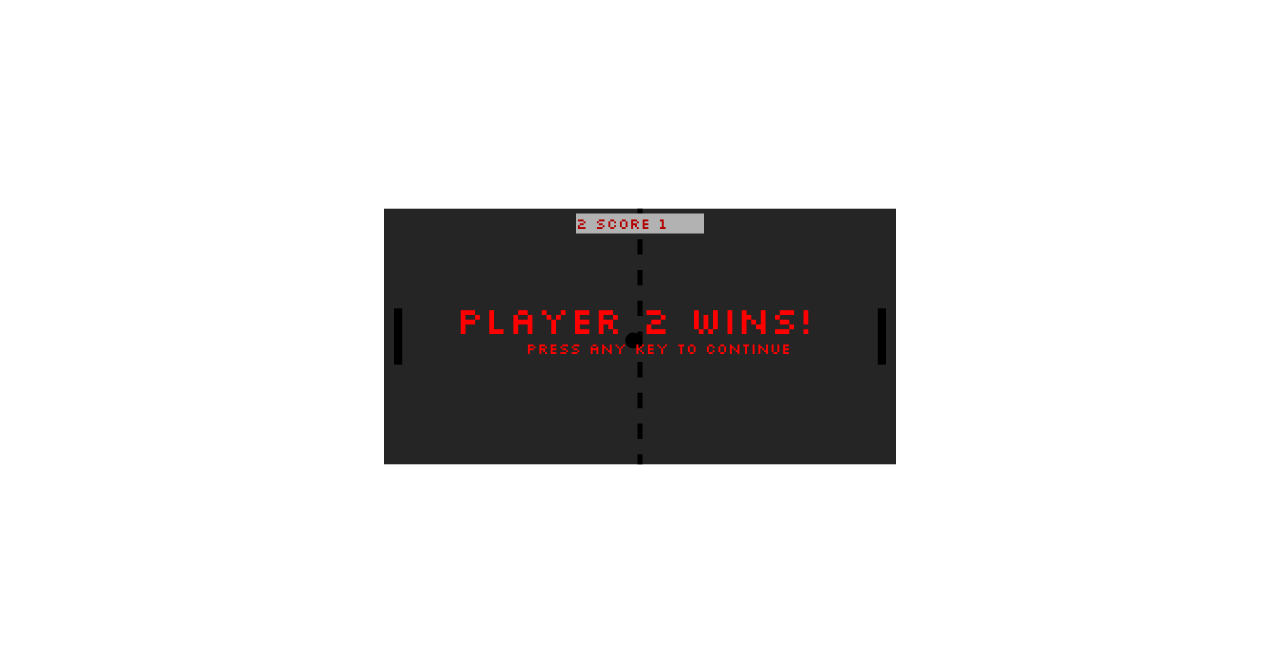
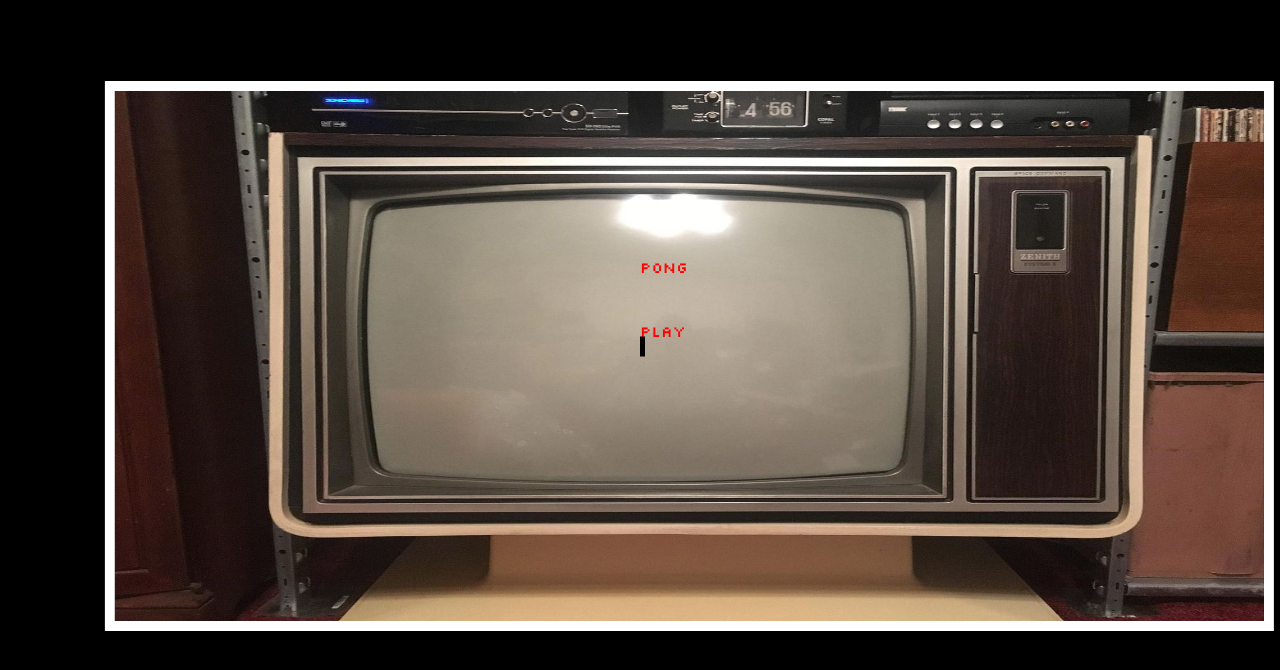
Before and after one commit to smeggins/RedAcademyPong, a website built with Parcel: page index.html in a window 1280 px wide. Shown: the part 62-732 px from the top of the page. Built offline with nearby package versions, Linux system fonts and the light colour scheme.

Commit message:
adds start menu skeleton, miner bug fixes and moves some values to an object in game to more easily access them

```diff
--- a/index.html
+++ b/index.html
@@ -8,7 +8,9 @@
 	</head>
 	<body>
 		<div class="game-wrapper">
+			<img id="background" src="./public/Img/tv.jpg"/>
 			<h1>Pong!</h1>
+			<div id="backdrop"></div>
 			<div id="game"></div>
 			<div id="pause"></div>
 		</div>
--- a/src/partials/Ball.js
+++ b/src/partials/Ball.js
@@ -10,9 +10,10 @@ export default class Ball {
         this.direction = 1;
         this.scorePlayer1 = 0;
         this.scorePlayer2 = 0;
+        this.serve = 0;
 
         Ball.prototype.reset = () => {
-            this.x = (this.boardWidth / 2) - (this.radius / 2);
+            this.x = (this.boardWidth / 2) + (this.radius/2);
             this.y = this.boardHeight / 2;
             this.ballSpeedHigh = Variables.ballSpeedHigh;
             this.ballSpeedLow = Variables.ballSpeedLow;
@@ -26,7 +27,9 @@ export default class Ball {
         Ball.prototype.reset()
     }
 
-
+    get serveCheck() {
+        return this.serve;
+    }
 
     wallCollision() {
         this.topDetect = this.y - (this.radius);
@@ -61,7 +64,7 @@ export default class Ball {
             this.vx *= -1;
         }
 
-        else if (this.leftDetect <= player1.x && (this.y || this.topDetect || this.bottomDetect) >= player1.y && (this.y || this.bottomDetect || this.topDetect) <= this.p1BottomY ){
+        else if (this.leftDetect <= this.p1PaddleX && (this.y || this.topDetect || this.bottomDetect) >= player1.y && (this.y || this.bottomDetect || this.topDetect) <= this.p1BottomY ){
             this.vx *= -1;
         }
     }
--- a/src/partials/Board.js
+++ b/src/partials/Board.js
@@ -5,9 +5,10 @@ export default class Board {
         this.width = width;
         this.height = height;
         this.netWidth = width * .01;
-        this.netPosition = width / 2;
+        this.netPosition = width / 2 - (this.netWidth/2);
         this.netDensity = height * .06
     }
+
 
     render(svg) {
 
@@ -15,7 +16,10 @@ export default class Board {
     let rect = document.createElementNS(SVG_NS, "rect")
     rect.setAttributeNS(null, "width", this.width);
     rect.setAttributeNS(null, "height", this.height);
+    rect.setAttributeNS(null, "stroke", "black");
+    rect.setAttributeNS(null, "stroke-width", this.netWidth);
     rect.setAttributeNS(null, "fill", "#353535");
+    rect.setAttributeNS(null, "id", "boardBack")
     svg.appendChild(rect);
 
 
--- a/src/partials/Game.js
+++ b/src/partials/Game.js
@@ -15,7 +15,6 @@ export default class Game {
     this.gameElement = document.getElementById('game');
     this.gameElementPause = document.getElementById('pause')
     this.fullscreen();
-
 
     this.board = new Board (this.width, this.height);
 
@@ -49,16 +48,16 @@ export default class Game {
     this.radius = Variables.ballSize,
     this.ball = new Ball (this.radius, this.width, this.height);
 
-    this.scoreWidth = 128;
+    this.scoreWidth = 113;
     this.scoreHeight = 20;
-    this.scoreX = 192;
-    this.scoreY = 5;
+    this.scoreX = (this.width / 2) - (this.scoreWidth / 2);
+    this.scoreY = this.boardGap;
     this.scoreBoard = new Score (this.scoreX, this.scoreY, this.scoreWidth, this.scoreHeight);
 
 
-    this.pauseMenu = new PauseMenu (this.up, this.down);
+    this.pauseMenu = new PauseMenu ();
     PauseMenu.prototype.pause();
-    this.pauseMenu.pauseMenuNav(this.up, this.down, this.enter, this.paused);
+    this.pauseMenu.pauseMenuNav(this.up, this.down, this.enter, this.scoreBoard.winUpdator);
 
     Game.prototype.reset = () => {
           console.log('reset function being accessed')
@@ -85,8 +84,19 @@ export default class Game {
 render(dt) {
   this.isPaused = this.pauseMenu.pausedM;
 
-  if (this.isPaused == 1){
-  console.log(`rendering game`);
+  if (gameState.menu == 0) {
+    this.gameElement.innerHTML = '';
+    this.gameElementPause.innerHTML = '';
+    let svg = document.createElementNS(SVG_NS, "svg");
+    svg.setAttributeNS(null, "width", this.width);
+    svg.setAttributeNS(null, "height", this.height);
+    svg.setAttributeNS(null, "viewBox", `0 0 ${this.width} ${this.height}`);
+    this.gameElement.appendChild(svg);
+    this.pauseMenu.mainMenuRender(svg, this.width, this.height)
+  }
+
+  else if (this.isPaused == 1){
+  console.log(`rendering game, new winvalue ${gameState.winState}`);
   this.gameElement.innerHTML = '';
   this.gameElementPause.innerHTML = '';
   let svg = document.createElementNS(SVG_NS, "svg");
@@ -99,13 +109,13 @@ render(dt) {
   this.player2.render(svg, this.pauseMenu.pausedM);
   this.scoreBoard.render(svg, this.ball.scorePlayer1, this.ball.scorePlayer2, this.pauseMenu.paused);
   this.ball.render(svg, this.player1, this.player2,);
-  if (this.scoreBoard.win == 1) {
+  if (gameState.winState == 1) {
     this.pauseMenu.paused *= -1;
   };
   }
 
   else if (this.isPaused == -1) {
-    console.log(`not rendering game ${this.pauseMenu.paused}`);
+    console.log(`not rendering game ${this.pauseMenu.paused}, new winvalue ${gameState.winState}`);
     this.gameElementPause.innerHTML = '';
     let svg = document.createElementNS(SVG_NS, "svg");
     svg.setAttributeNS(null, "width", this.width);
@@ -113,18 +123,20 @@ render(dt) {
     svg.setAttributeNS(null, "viewBox", `0 0 ${this.width} ${this.height}`);
     this.gameElementPause.appendChild(svg);
 
-    if (this.scoreBoard.winUpdator == 0) {
+    if (gameState.winState == 0) {
       this.pauseMenu.render(svg, this.scoreBoard.winUpdator);
     }
 
-    else if (this.scoreBoard.winUpdator == 1) {
+    else if (gameState.winState == 1) {
 
       this.scoreBoard.renderWin(svg);
 
       const winEvent = () => {
-        this.scoreBoard.win = 0
+        if (event.key == "Enter"){
+        gameState.winState = 0
         this.ball.scorePlayer1 = 0
         this.ball.scorePlayer2 = 0
+      }
 
         document.removeEventListener("keydown", winEvent)
       }
@@ -135,3 +147,17 @@ render(dt) {
 
 };
 };
+
+export const gameState = {
+  paused: 1,
+  serve: 0,
+  winState: 0,
+  menu: 0,
+};
+
+export const menu = {
+  pauseMenuPosition: 0,
+  pauseMenuDepth: 0,
+  mainMenuPosition: 2,
+  pauseMenuDepth: 0,
+};
--- a/src/partials/Menus.js
+++ b/src/partials/Menus.js
@@ -1,8 +1,10 @@
 import { SVG_NS } from '../settings';
 import Game from './Game';
+import { gameState } from './Game';
+import { menu } from './Game'
 
 export default class PauseMenu  {
-    constructor(up, down) {
+    constructor() {
 
         this.pauseMenuDepth = 0;
         this.pauseMenuPosition = 4;
@@ -13,7 +15,6 @@ export default class PauseMenu  {
             document.addEventListener("keydown", event => {
               if (event.key == 'p' && this.paused != -1) {
                 this.paused *= -1;
-                console.log(`paused state after pressing p: ${this.paused}, pause argument: ${this.pauseState}`);
               }
             })
           }
@@ -31,32 +32,35 @@ export default class PauseMenu  {
 
 
             document.addEventListener("keydown", event => {
-                console.log(`pause menu pause status: ${this.paused} event key: ${event.key}`)
                 switch (event.key) {
                     case up:
-                        if (this.pausedM == -1 && this.pauseMenuPosition <= 3) {
+                        if (this.pausedM == -1 && gameState.winState == 0 && this.pauseMenuPosition <= 3) {
                         this.pauseMenuPosition += 1;
-                        console.log(`menu position: ${this.pauseMenuPosition}, ${this.paused}`)
+                        }
+                        else if(gameState.menu == 0 && menu.mainMenuPositio <= 1) {
+                            menu.mainMenuPosition += 1
                         }
                         break;
                     case down:
-                        if (this.pausedM == -1 && this.pauseMenuPosition >= 2) {
+                        if (this.pausedM == -1 && gameState.winState == 0 && this.pauseMenuPosition >= 2) {
                         this.pauseMenuPosition -= 1;
-                        console.log(this.pauseMenuPosition)
+                        }
+                        else if(gameState.menu == 0 && menu.mainMenuPositio >= 2) {
+                            menu.mainMenuPosition -= 1
                         }
                         break;
                     case enter:
                         if (this.pausedM == -1 && this.pauseMenuDepth == 0 && this.pauseMenuPosition == 4) {
                             this.paused *= -1;
                             }
-                        else if (this.pausedM == -1 && this.pauseMenuDepth == 0 && this.pauseMenuPosition == 3) {
+                        else if (this.pausedM == -1 && gameState.winState == 0 && this.pauseMenuDepth == 0 && this.pauseMenuPosition == 3) {
                             console.log('entered options')
                             }
-                        else if (this.pausedM == -1 && this.pauseMenuDepth == 0 && this.pauseMenuPosition == 2) {
-                            console.log('restarted the match')
-                            Game.prototype.reset()
+                        else if (this.pausedM == -1 && gameState.winState == 0 && this.pauseMenuDepth == 0 && this.pauseMenuPosition == 2) {
+                            Game.prototype.reset();
+                            this.paused *= -1;
                             }
-                        else if (this.pausedM == -1 && this.pauseMenuDepth == 0 && this.pauseMenuPosition == 1) {
+                        else if (this.pausedM == -1 && gameState.winState == 0 && this.pauseMenuDepth == 0 && this.pauseMenuPosition == 1) {
                             console.log('exited to main')
                             }
                             break;
@@ -71,6 +75,8 @@ export default class PauseMenu  {
         let pauseShade = document.createElementNS(SVG_NS, "rect");
         pauseShade.setAttributeNS(null, 'width', 512);
         pauseShade.setAttributeNS(null, 'height', 256);
+        pauseShade.setAttributeNS(null, "rx", 10)
+        pauseShade.setAttributeNS(null, "ry", 10)
         pauseShade.setAttributeNS(null, 'fill', 'black');
         pauseShade.setAttributeNS(null, 'opacity', 0.3);
         svg.appendChild(pauseShade);
@@ -161,4 +167,33 @@ export default class PauseMenu  {
 
         }
     }
+
+    mainMenuRender(svg, width, height) {
+
+        let pongMenuText = document.createElementNS(SVG_NS, "text");
+        pongMenuText.setAttributeNS(null, "x", width / 2);
+        pongMenuText.setAttributeNS(null, "y", height * .25);
+        pongMenuText.setAttributeNS(null, "fill", 'red');
+        pongMenuText.setAttributeNS(null, "id", 'pongMenuText');
+        pongMenuText.innerHTML = `Pong`
+        svg.appendChild(pongMenuText);
+
+        let vsMenuText = document.createElementNS(SVG_NS, "text");
+        vsMenuText.setAttributeNS(null, "x", width / 2);
+        vsMenuText.setAttributeNS(null, "y", height /2);
+        vsMenuText.setAttributeNS(null, "fill", 'red');
+        vsMenuText.setAttributeNS(null, "id", 'vsMenuText');
+        vsMenuText.innerHTML = `play`
+        svg.appendChild(vsMenuText);
+
+        let paddle = document.createElementNS(SVG_NS, "rect");
+        paddle.setAttributeNS(null, 'x', width / 2 );
+        paddle.setAttributeNS(null, 'y', height / 2);
+        paddle.setAttributeNS(null, 'width', 5);
+        paddle.setAttributeNS(null, 'height', 20);
+        paddle.setAttributeNS(null, 'fill', 'black');
+        svg.appendChild(paddle);
+
+
+    }
 };
--- a/src/partials/paddles.js
+++ b/src/partials/paddles.js
@@ -72,13 +72,13 @@ export default class Paddles {
         }
 
         // <rect x="10" y="100" width="8" height="56" fill="black" />
-        let rect = document.createElementNS(SVG_NS, "rect");
-        rect.setAttributeNS(null, 'x', this.x);
-        rect.setAttributeNS(null, 'y', this.y);
-        rect.setAttributeNS(null, 'width', this.width);
-        rect.setAttributeNS(null, 'height', this.height);
-        rect.setAttributeNS(null, 'fill', 'black');
-        svg.appendChild(rect);
+        let paddle = document.createElementNS(SVG_NS, "rect");
+        paddle.setAttributeNS(null, 'x', this.x);
+        paddle.setAttributeNS(null, 'y', this.y);
+        paddle.setAttributeNS(null, 'width', this.width);
+        paddle.setAttributeNS(null, 'height', this.height);
+        paddle.setAttributeNS(null, 'fill', 'black');
+        svg.appendChild(paddle);
     }
 
 
--- a/src/partials/score.js
+++ b/src/partials/score.js
@@ -1,6 +1,7 @@
 import { SVG_NS } from "../settings"
 import { Variables } from '../settings';
 import PauseMenu from './Menus';
+import { gameState } from './Game'
 
 export default class Score {
     constructor(x, y, width, height) {
@@ -9,20 +10,14 @@ export default class Score {
         this.width = width;
         this.height = height;
 
-        this.win = 0;
         this.winScore = Variables.scoreToWin;
 
         this.youWon = () => {
-            console.log(`accessing youWon ${this.win}`)
-            console.log(this.p1Score, this.p2Score)
-                this.win = 1;
+                gameState.winState = 1;
                 if (this.p1Score > this.p2Score) {
                     this.winner = 'Player 2';
                 }
                 else {this.winner = 'Player 1'}
-
-
-                console.log(`${this.win} doneskies`);
 
         };
 
@@ -57,9 +52,7 @@ export default class Score {
         this.p1Score = scoreP1;
         this.p2Score = scoreP2;
 
-        console.log(`p1 score: ${this.p1Score}. p2 score: ${this.p2Score}. winscore: ${this.winScore}. win: ${this.win}. paused state: ${paused} `)
-
-        if (((this.p1Score >= this.winScore) || (this.p2Score >= this.winScore)) && this.win == 0) {
+        if (((this.p1Score >= this.winScore) || (this.p2Score >= this.winScore)) && gameState.winState == 0) {
             this.youWon()
             console.log(`if is working`)
         }
@@ -71,14 +64,14 @@ export default class Score {
         score.setAttributeNS(null, 'y', this.y);
         score.setAttributeNS(null, 'width', this.width);
         score.setAttributeNS(null, 'height', this.height);
-        score.setAttributeNS(null, 'fill', 'white');
+        score.setAttributeNS(null, 'fill', 'black');
         score.setAttributeNS(null, 'border', '1px solid black');
         svg.appendChild(score);
 
         let text = document.createElementNS(SVG_NS, "text");
-        text.setAttributeNS(null, "x", this.x);
+        text.setAttributeNS(null, "x", this.x + 10);
         text.setAttributeNS(null, "y", this.y + 15);
-        text.setAttributeNS(null, "fill", 'red');
+        text.setAttributeNS(null, "fill", '#11cd2f');
         text.innerHTML = `${this.p1Score}  Score  ${this.p2Score}`
         svg.appendChild(text);
 
@@ -88,12 +81,14 @@ export default class Score {
             let winShade = document.createElementNS(SVG_NS, "rect");
             winShade.setAttributeNS(null, 'width', 512);
             winShade.setAttributeNS(null, 'height', 256);
+            winShade.setAttributeNS(null, "rx", 10)
+            winShade.setAttributeNS(null, "ry", 10)
             winShade.setAttributeNS(null, 'fill', 'black');
             winShade.setAttributeNS(null, 'opacity', 0.3);
             svg.appendChild(winShade);
 
             let youWin = document.createElementNS(SVG_NS, "text");
-            youWin.setAttributeNS(null, "x", this.x - 120);
+            youWin.setAttributeNS(null, "x", this.x * .50);
             youWin.setAttributeNS(null, "y", this.y + 120);
             youWin.setAttributeNS(null, "fill", 'red');
             youWin.setAttributeNS(null, "id", 'youWin');
@@ -101,7 +96,7 @@ export default class Score {
             svg.appendChild(youWin);
 
             let pressAnyKey = document.createElementNS(SVG_NS, "text");
-            pressAnyKey.setAttributeNS(null, "x", this.x - 50);
+            pressAnyKey.setAttributeNS(null, "x", this.x * .55);
             pressAnyKey.setAttributeNS(null, "y", this.y + 140);
             pressAnyKey.setAttributeNS(null, "fill", 'red');
             pressAnyKey.innerHTML = `press any key to continue`
--- a/src/styles/game.css
+++ b/src/styles/game.css
@@ -74,6 +74,7 @@ body {
   font-family: 'Silkscreen Web', monotype;
   height: 100vh;
   width: 100%;
+  background-color: black;
 }
 
 h1 {
@@ -106,3 +107,17 @@ h1 {
 #youWin {
   font-size: 5vh;
 }
+
+#background {
+  position: absolute;
+  top: 50.9%;
+  left: 52%;
+  transform: translate(-48%, -48%);
+  width: 1149px;
+  height: 530px;
+  border: 10px solid white;
+}
+
+#boardBack {
+  opacity: 0;
+}
```
Also changed, not shown: README.md, public/Img/tv.jpg (added), 1 other file.
